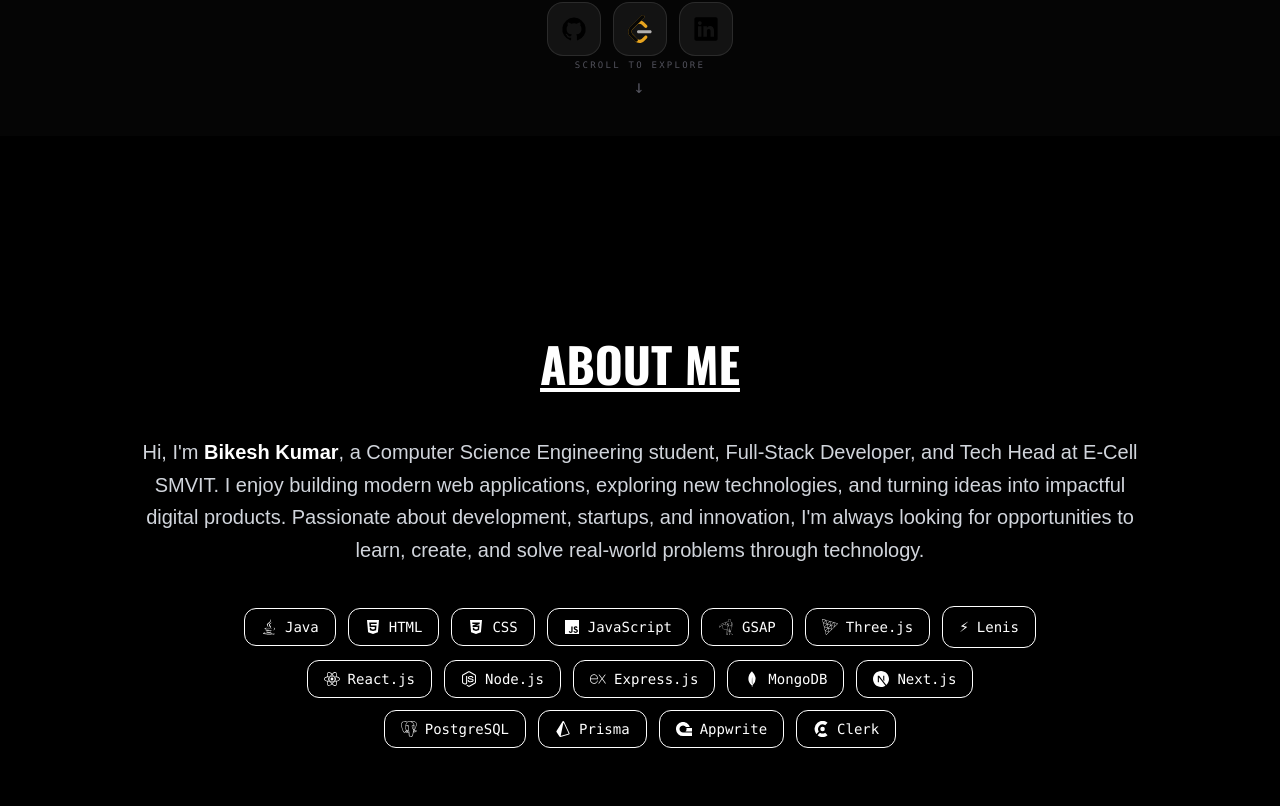
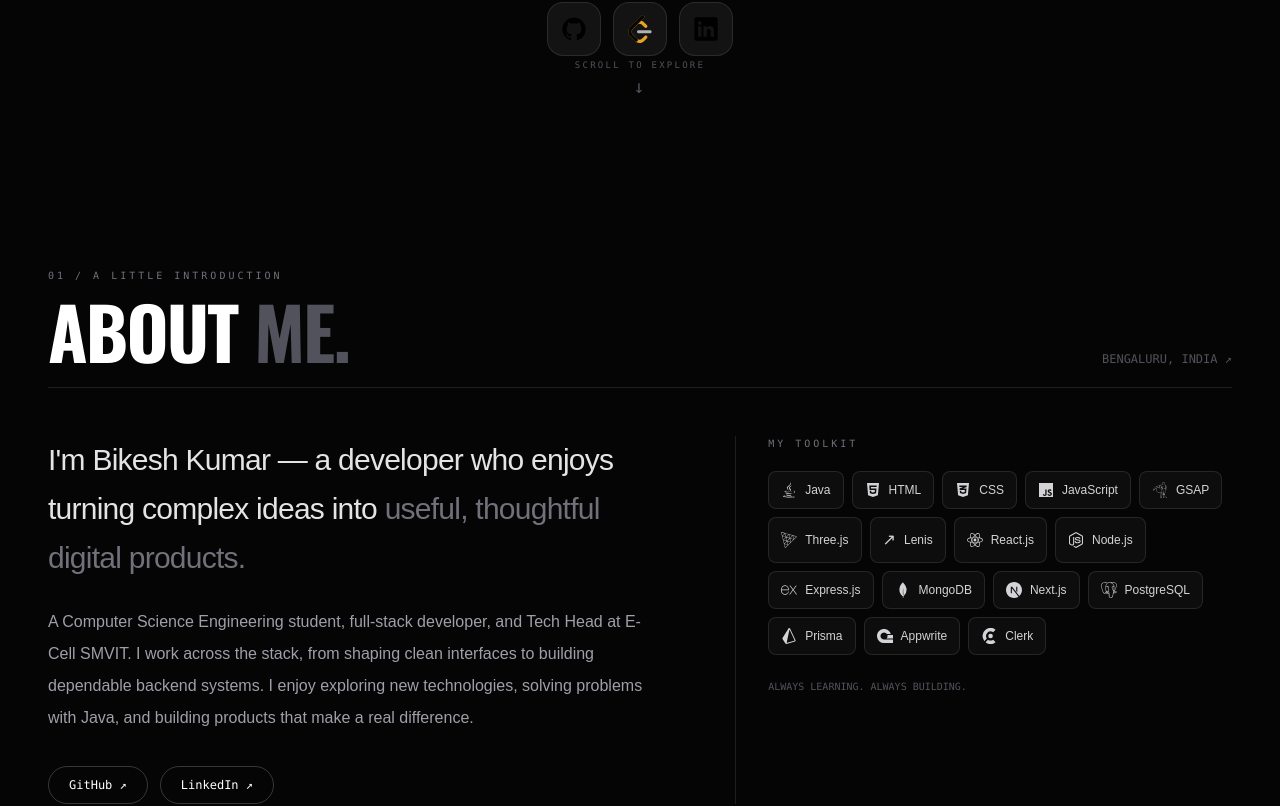
Before and after one commit to Bikesh-1/Nextjs-portfolio, a Next.js app: page / in a window 1280 px wide. Shown: the part 795-1601 px from the top of the page. Built offline with nearby package versions, Linux system fonts and the light colour scheme.

Commit message:
Polish about and tech stack section styling

```diff
--- a/components/aboutme.tsx
+++ b/components/aboutme.tsx
@@ -1,25 +1,11 @@
 import {
-  FaJava,
-  FaHtml5,
-  FaCss3Alt,
-  FaJs,
-  FaReact,
-  FaNodeJs,
+  FaJava, FaHtml5, FaCss3Alt, FaJs, FaReact, FaNodeJs,
 } from "react-icons/fa";
-
 import {
-  SiNextdotjs,
-  SiMongodb,
-  SiPostgresql,
-  SiPrisma,
-  SiAppwrite,
-  SiClerk,
-  SiExpress,
-  SiThreedotjs,
-  SiGreensock,
+  SiNextdotjs, SiMongodb, SiPostgresql, SiPrisma, SiAppwrite,
+  SiClerk, SiExpress, SiThreedotjs, SiGreensock,
 } from "react-icons/si";
 
-export default function About() {
 const techStack = [
   { name: "Java", icon: <FaJava /> },
   { name: "HTML", icon: <FaHtml5 /> },
@@ -27,7 +13,7 @@ export default function About() {
   { name: "JavaScript", icon: <FaJs /> },
   { name: "GSAP", icon: <SiGreensock /> },
   { name: "Three.js", icon: <SiThreedotjs /> },
-    { name: "Lenis", icon: "⚡" },
+  { name: "Lenis", icon: "↗" },
   { name: "React.js", icon: <FaReact /> },
   { name: "Node.js", icon: <FaNodeJs /> },
   { name: "Express.js", icon: <SiExpress /> },
@@ -39,44 +25,43 @@ export default function About() {
   { name: "Clerk", icon: <SiClerk /> },
 ];
 
+export default function About() {
   return (
-    <div className="w-full min-h-screen bg-black relative z-50 flex flex-col items-center justify-center py-16 px-4">
-
-      {/* Heading */}
-      <div className="flex flex-col items-center mb-8">
-        <h1 className="oswald text-white text-center p-4 font-black text-3xl sm:text-4xl md:text-5xl underline">
-          ABOUT ME
-        </h1>
+    <section className="relative z-10 mx-auto flex min-h-screen w-full max-w-7xl flex-col justify-center px-5 py-24 sm:px-8 lg:px-12">
+      <div className="mb-12 flex items-end justify-between border-b border-white/10 pb-5">
+        <div>
+          <p className="mb-3 font-mono text-[10px] uppercase tracking-[0.3em] text-zinc-500">01 / A little introduction</p>
+          <h2 className="oswald text-5xl font-bold uppercase tracking-tight sm:text-6xl md:text-7xl">About <span className="text-zinc-600">me.</span></h2>
+        </div>
+        <span className="hidden font-mono text-xs text-zinc-600 sm:block">BENGALURU, INDIA ↗</span>
       </div>
 
-      {/* Content */}
-      <p className="max-w-5xl text-center text-gray-300 text-base sm:text-lg md:text-xl leading-relaxed font-light px-2">
-        Hi, I&apos;m{" "}
-        <span className="text-white font-semibold">
-          Bikesh Kumar
-        </span>
-        , a Computer Science Engineering student, Full-Stack Developer, and
-        Tech Head at E-Cell SMVIT. I enjoy building modern web applications,
-        exploring new technologies, and turning ideas into impactful digital
-        products. Passionate about development, startups, and innovation,
-        I&apos;m always looking for opportunities to learn, create, and solve
-        real-world problems through technology.
+      <div className="grid gap-10 lg:grid-cols-[1.1fr_0.9fr] lg:gap-20">
+        <div>
+          <p className="text-2xl font-medium leading-relaxed tracking-tight text-zinc-200 sm:text-3xl">
+            I&apos;m Bikesh Kumar — a developer who enjoys turning complex ideas into <span className="text-zinc-500">useful, thoughtful digital products.</span>
           </p>
+          <p className="mt-6 max-w-2xl text-base leading-8 text-zinc-400">
+            A Computer Science Engineering student, full-stack developer, and Tech Head at E-Cell SMVIT. I work across the stack, from shaping clean interfaces to building dependable backend systems. I enjoy exploring new technologies, solving problems with Java, and building products that make a real difference.
+          </p>
+          <div className="mt-8 flex flex-wrap gap-3">
+            <a href="https://github.com/Bikesh-1" target="_blank" rel="noopener noreferrer" className="rounded-full border border-white/20 px-5 py-2.5 font-mono text-xs text-white transition hover:bg-white hover:text-black">GitHub ↗</a>
+            <a href="https://www.linkedin.com/in/bikesh-kumar07/" target="_blank" rel="noopener noreferrer" className="rounded-full border border-white/20 px-5 py-2.5 font-mono text-xs text-white transition hover:bg-white hover:text-black">LinkedIn ↗</a>
+          </div>
+        </div>
 
-      {/* Tech Stack */}
-      <div className="flex flex-wrap gap-2 sm:gap-3 w-full md:w-4/5 lg:w-2/3 items-center justify-center mt-10 px-2">
+        <div className="border-t border-white/10 pt-5 lg:border-l lg:border-t-0 lg:pl-8 lg:pt-0">
+          <p className="font-mono text-[10px] uppercase tracking-[0.3em] text-zinc-500">My toolkit</p>
+          <div className="mt-5 flex flex-wrap gap-2">
             {techStack.map((tech) => (
-          <span
-            key={tech.name}
-            className="rounded-xl border border-white font-mono px-3 sm:px-4 py-1.5 sm:py-2 text-xs sm:text-sm font-medium text-white backdrop-blur-md transition-all duration-300 hover:bg-white hover:text-black cursor-pointer flex items-center gap-2"
-          >
-            <span className="text-sm sm:text-base">
-              {tech.icon}
-            </span>
-            {tech.name}
+              <span key={tech.name} className="group inline-flex items-center gap-2 rounded-lg border border-white/10 bg-white/[0.035] px-3 py-2.5 text-xs text-zinc-300 transition duration-200 hover:border-white/40 hover:bg-white hover:text-black">
+                <span className="text-base">{tech.icon}</span>{tech.name}
               </span>
             ))}
           </div>
+          <p className="mt-5 font-mono text-[10px] leading-6 text-zinc-600">ALWAYS LEARNING. ALWAYS BUILDING.</p>
         </div>
+      </div>
+    </section>
   );
 }
```
Lines whose indentation alone changed are shown as unchanged.
